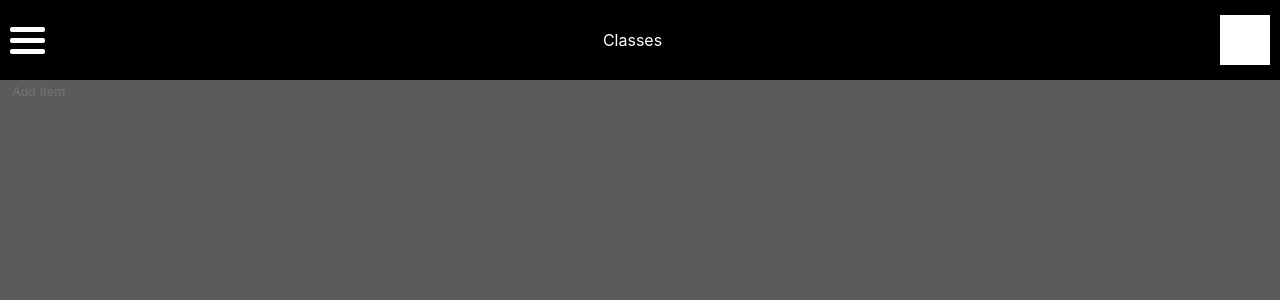
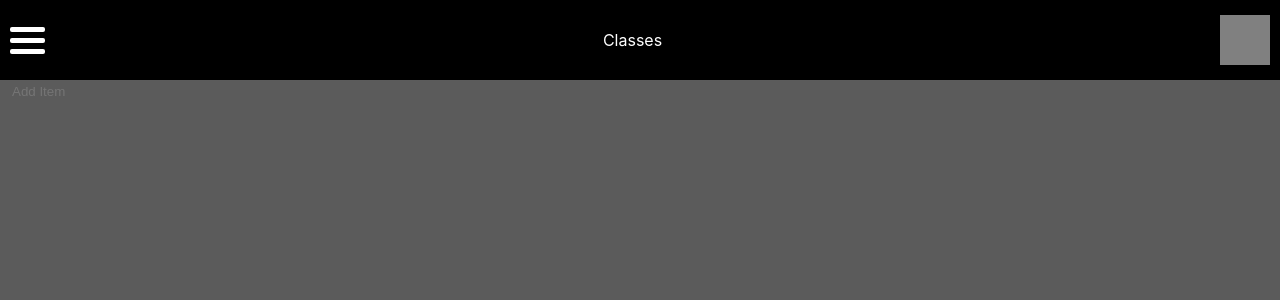
Before and after one commit to myColeRees/randomizer, a React (Create React App) app: page / in a window 1280 px wide. Shown: the top 300 px of the page. Built offline with nearby package versions, Linux system fonts and the light colour scheme.

Commit message:
gray box

```diff
--- a/src/App.css
+++ b/src/App.css
@@ -20,7 +20,7 @@ body {
 .header--triple_dot {
   height: 50px;
   width: 50px;
-  background-color: white;
+  background-color: gray;
   cursor: pointer;
 }
 
```
